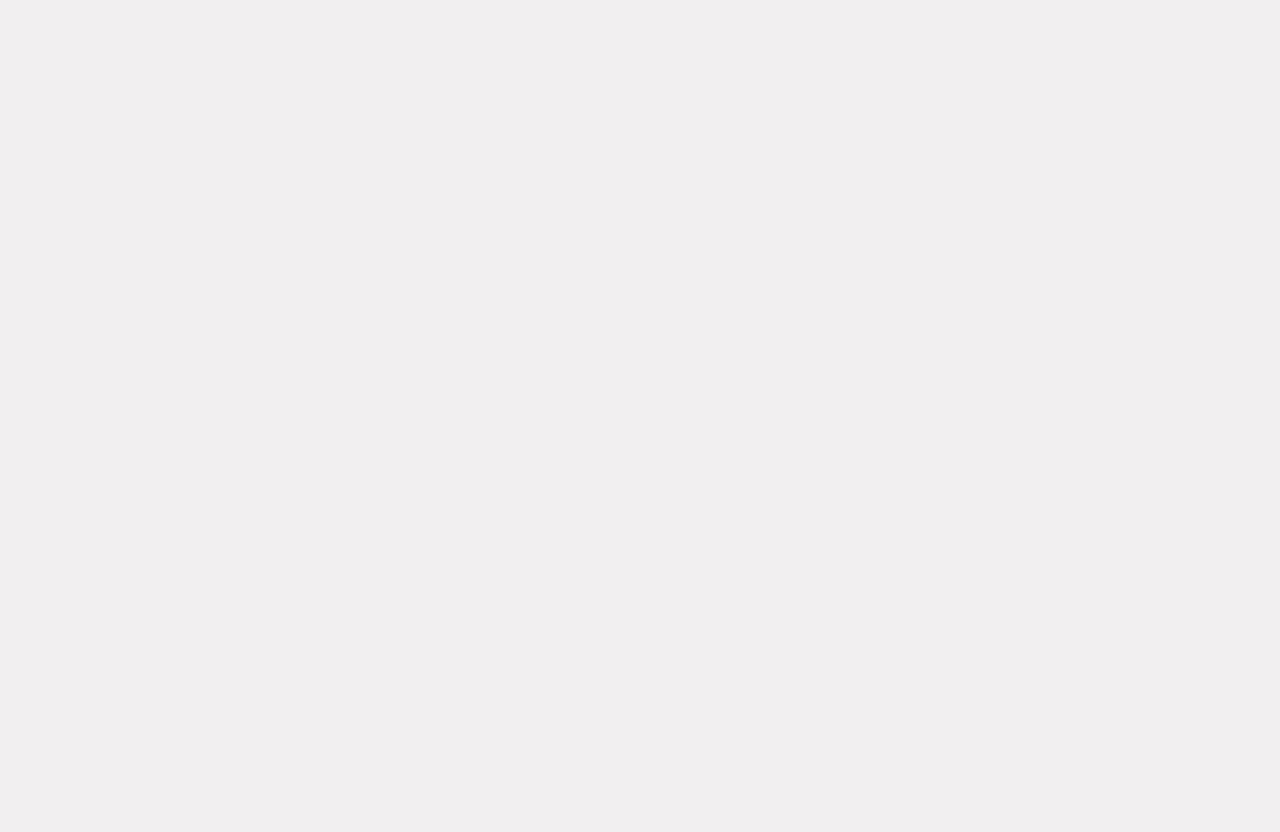
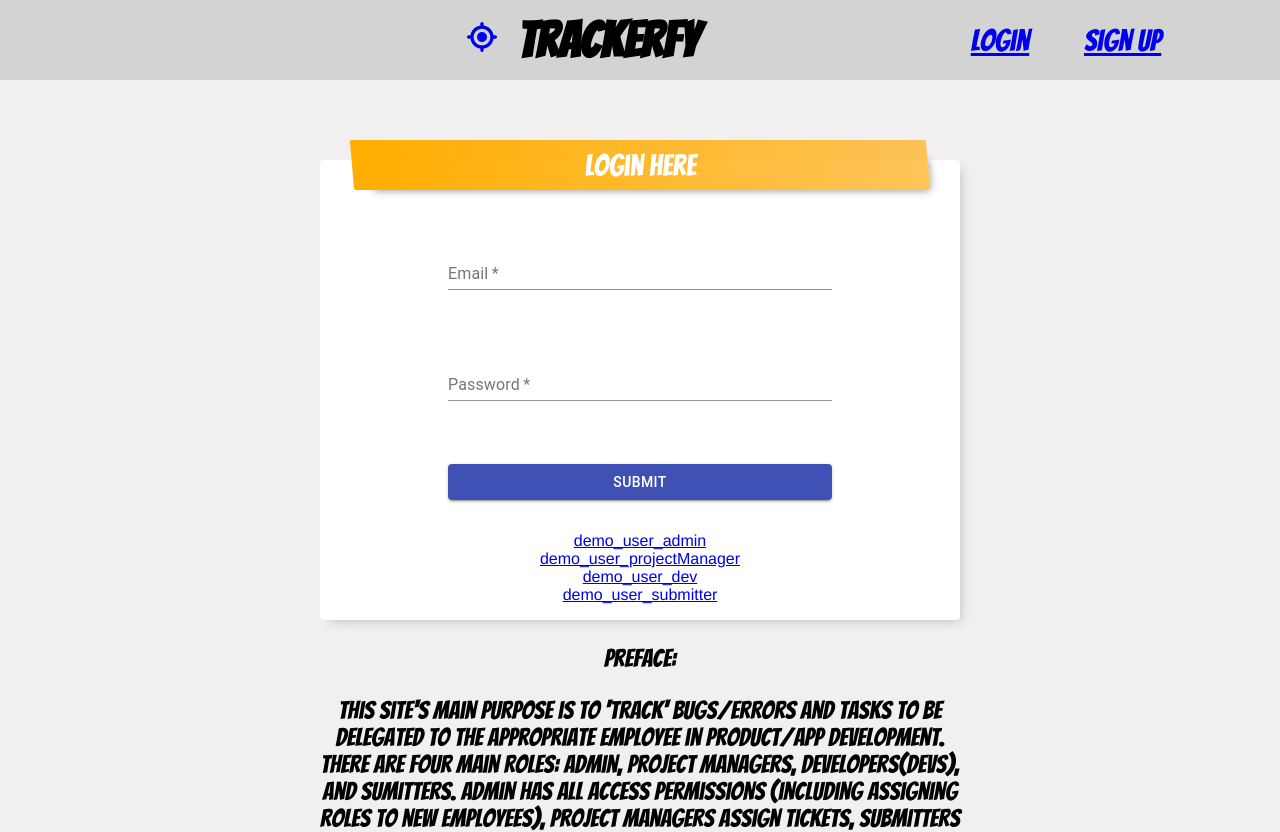
Before and after one commit to qsmity/Bug-tracker, a React (Create React App) app in the folder client/: page / in a window 1280 px wide. Shown: the top 832 px of the page. Before the commit the page ends 800 px from the top, so only its background shows below. Built offline with nearby package versions, Linux system fonts and the light colour scheme.

Commit message:
run build

```diff
--- a/client/src/App.js
+++ b/client/src/App.js
@@ -34,6 +34,7 @@ function App({token}) {
           <ProtectedRoute token={token} exact path='/admin/dashboard' component={Dashboard} />
           <AuthRoute exact token={token} path='/login' component={LoginForm} />
           <AuthRoute token={token} path='/signup' component={SignupForm}/>
+          <AuthRoute token={token} path='/' component={LoginForm}/>
         </Switch>
     </BrowserRouter>
     </>
```
Also changed, not shown: 19 other files (tests, documents, lock files or other folders).
